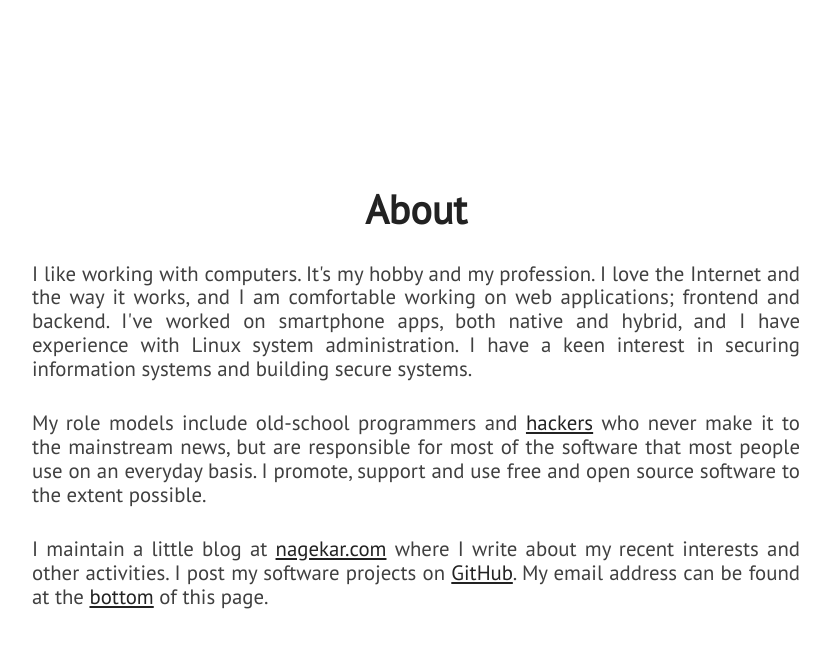
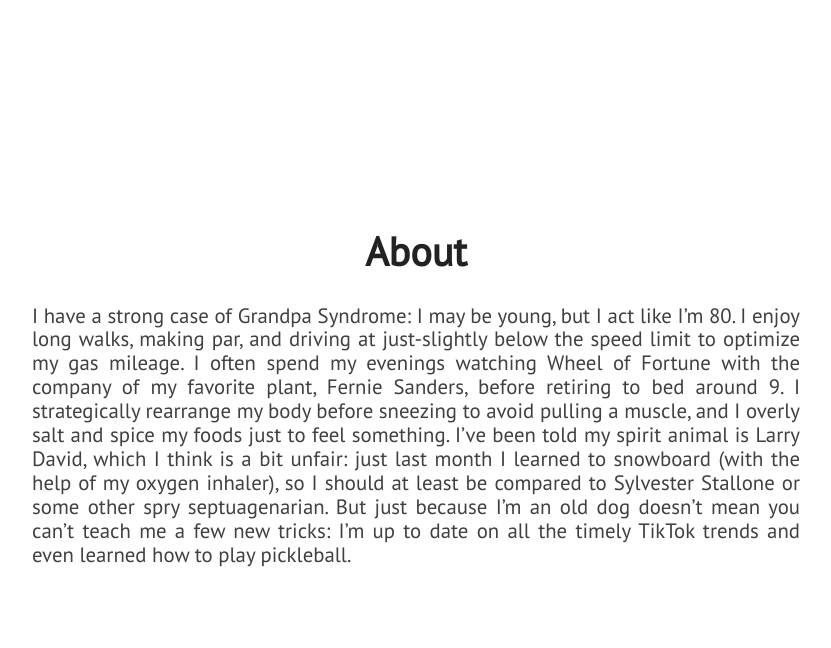
Before and after one commit to kendallnodorft/kendallnodorft.github.io, a Jekyll site: the page built from index.html, in a window 1280 px wide and 900 px high, scrolled down 1018 px. Shown: the top 648 px of the window, without its empty margins (224-1055 px from the left). Built offline with Jekyll 4.4.1, drawn with Linux system fonts in a browser that asks for light colours; nearby versions of some CDN libraries.

Commit message:
Update about.html
personal bio

```diff
--- a/_includes/about.html
+++ b/_includes/about.html
@@ -3,13 +3,7 @@
         <div id="about-text">
             <div class="section-heading">About</div>
             <p class="paragraph-text justify-text">
-                I like working with computers. It's my hobby and my profession. I love the Internet and the way it works, and I am comfortable working on web applications; frontend and backend. I've worked on smartphone apps, both native and hybrid, and I have experience with Linux system administration. I have a keen interest in securing information systems and building secure systems.
-            </p>
-            <p class="paragraph-text justify-text">
-                My role models include old-school programmers and <a href="https://stallman.org/articles/on-hacking.html">hackers</a> who never make it to the mainstream news, but are responsible for most of the software that most people use on an everyday basis. I promote, support and use free and open source software to the extent possible.
-            </p>
-            <p class="paragraph-text justify-text">
-                I maintain a little blog at <a href="{{ site.blog_url }}">nagekar.com</a> where I write about my recent interests and other activities. I post my software projects on <a href="https://github.com/{{ site.github_username }}">GitHub</a>. My email address can be found at the <span class="extra-link"><a href="#extra">bottom</a></span> of this page.
+                I have a strong case of Grandpa Syndrome: I may be young, but I act like I’m 80. I enjoy long walks, making par, and driving at just-slightly below the speed limit to optimize my gas mileage. I often spend my evenings watching Wheel of Fortune with the company of my favorite plant, Fernie Sanders, before retiring to bed around 9. I strategically rearrange my body before sneezing to avoid pulling a muscle, and I overly salt and spice my foods just to feel something. I’ve been told my spirit animal is Larry David, which I think is a bit unfair: just last month I  learned to snowboard (with the help of my oxygen inhaler), so I should at least be compared to Sylvester Stallone or some other spry septuagenarian. But just because I’m an old dog doesn’t mean you can’t teach me a few new tricks: I’m up to date on all the timely TikTok trends and even learned how to play pickleball.
             </p>
         </div>
     </section>
```
